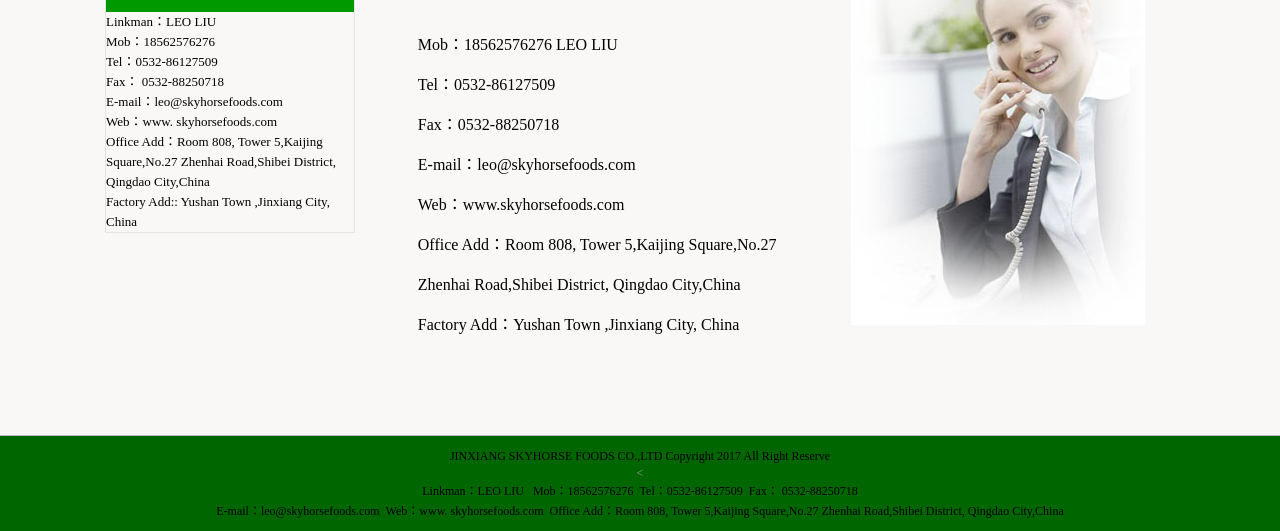
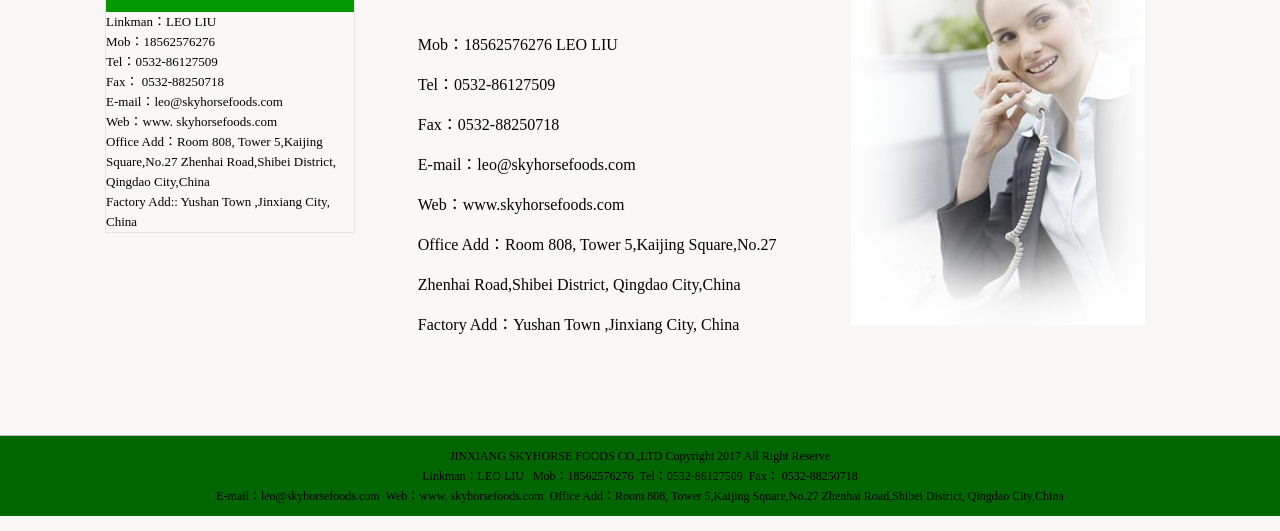
Before and after one commit to clah521/clah521.github.io, a plain HTML site: page en/about/107.html in a window 1280 px wide. Shown: the part 556-1087 px from the top of the page. Drawn offline with Linux system fonts and the light colour scheme; a script that the page names is missing.

Commit message:
fix style

```diff
--- a/en/about/107.html
+++ b/en/about/107.html
@@ -148,7 +148,7 @@ border=0  id="table39">
 <script type="text/javascript" src="/inc/AspCms_Statistics.asp"></script><DIV class="footer">
 <DIV class="bq">
 <P>JINXIANG SKYHORSE FOODS CO.,LTD Copyright 2017 All Right Reserve</P>
-<<P>Linkman：LEO LIU&nbsp;&nbsp;
+<P>Linkman：LEO LIU&nbsp;&nbsp;
         Mob：18562576276&nbsp;&nbsp;Tel：0532-86127509&nbsp;&nbsp;Fax： 0532-88250718<br>
         E-mail：leo@skyhorsefoods.com&nbsp;&nbsp;Web：www. skyhorsefoods.com&nbsp;&nbsp;Office Add：Room 808, Tower 5,Kaijing Square,No.27 Zhenhai Road,Shibei District, Qingdao City,China </P></DIV></DIV>
 
```
Also changed, not shown: en/about/109.html (+1 -1 lines), en/about/110.html (+1 -1 lines), en/about/19.html (+1 -1 lines), en/about/3.html (+1 -1 lines), en/content/237.html (+1 -1 lines), en/content/238.html (+1 -1 lines), en/content/239.html (+1 -1 lines), en/content/240.html (+1 -1 lines), en/content/241.html (+1 -1 lines), en/content/242.html (+1 -1 lines), en/content/243.html (+1 -1 lines), en/list/105_1.html (+1 -1 lines), en/list/111_1.html (+1 -1 lines), en/list/2_1.html (+1 -1 lines), 1 more files.
